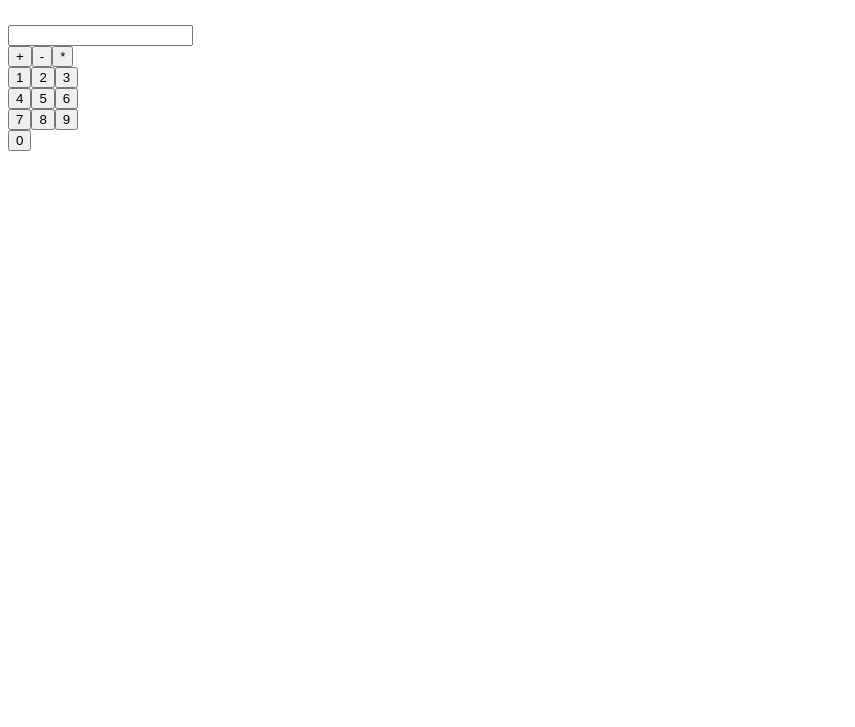
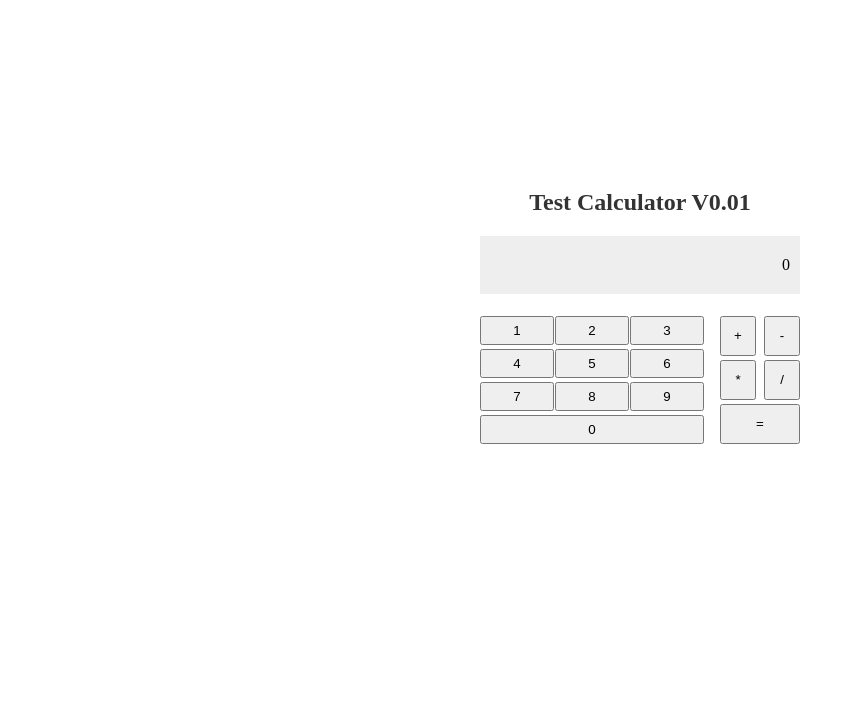
Before and after one commit to DeviAlex/calculator-lesson, a plain HTML site: page index.html in a window 1280 px wide. Shown: the part 73-800 px from the top of the page, without its empty margins (0-855 px from the left). Drawn offline with Linux system fonts and the light colour scheme.

Commit message:
update calculator

```diff
--- a/index.html
+++ b/index.html
@@ -7,18 +7,40 @@
     <title>Page Title</title>
     <meta name="viewport" content="width=device-width, initial-scale=1">
     <link rel="stylesheet" type="text/css" media="screen" href="main.css" />
-    <script src="main.js"></script>
-    <script>alert('Welcome to Test calculator V0.01 Developed by GA')</script>
 </head>
 <body>
-    <h1>Test Calculator V0.01</h1><br />
-    <form><input type="number" /><br />
-        <input type="button" value="+" /><input type="button" value="-" /><input type="button" value="*" /><br />
-        <input type="button" value="1" /><input type="button" value="2" /><input type="button" value="3" /><br />
-        <input type="button" value="4" /><input type="button" value="5" /><input type="button" value="6" /><br />
-        <input type="button" value="7" /><input type="button" value="8" /><input type="button" value="9" /><br />
-        <input type="button" value="0" /><br /></form>
-        <script src="main.js"></script>
+    <section class="main">
+        <h1 class="title title__main">Test Calculator V0.01</h1>
+        <main class="calculator" id="calculator">
+            <div class="calculator__current">
+                0
+            </div>
+            <div class="calculator__button">
+                <div class="calculator__controlls">
+                    <button>1</button>
+                    <button>2</button>
+                    <button>3</button>
+                    <button>4</button>
+                    <button>5</button>
+                    <button>6</button>
+                    <button>7</button>
+                    <button>8</button>
+                    <button>9</button>
+                    <button>0</button>
+                </div>
+                <div class="calculator__process">
+                    <button>+</button>
+                    <button>-</button>
+                    <button>*</button>
+                    <button>/</button>
+                    <button>=</button>
+                </div>
+            </div>
+        </main>
+    </section>
 
+    <script>
+
+    </script>
 </body>
 </html>
--- a/main.css
+++ b/main.css
@@ -0,0 +1,82 @@
+* {
+    margin: 0;
+    padding: 0;
+}
+
+.main {
+    display: flex;
+    flex-direction: column;
+    align-items: center;
+    justify-content: center;
+    min-height: 100vh;
+
+}
+
+.title {
+    font-size: 24px;
+    color: #333;
+}
+
+.calculator {
+    width: 320px;
+    display: flex;
+    justify-content: center;
+    flex-direction: column;
+    align-items: flex-start;
+    margin: 20px 0;
+}
+
+.calculator button {
+    cursor: pointer;
+}
+
+.calculator__current {
+    width: 100%;
+    background-color: #eee;
+    padding: 20px 10px;
+    text-align: right;
+    box-sizing: border-box;
+    margin: 0 0 20px;
+}
+
+.calculator__controlls {
+    display: flex;
+    flex-wrap: wrap;
+    justify-content: space-between;
+    align-items: center;
+    width: 70%;
+}
+
+.calculator__controlls button {
+    width: 33%;
+}
+
+.calculator__controlls button:last-child,
+.calculator__process button:last-child {
+    width: 100%;
+}
+
+.calculator__button {
+    width: 100%;
+    display: flex;
+    justify-content: space-between;
+}
+.calculator__process {
+    width: 25%;
+    display: flex;
+    justify-content: space-between;
+    flex-wrap: wrap;
+
+}
+.calculator__process button {
+    width: 45%;
+}
+
+
+
+.calculator__controlls button,
+.calculator__process button {
+    padding: 5px;
+    box-sizing: border-box;
+    margin: 2px 0;
+}
```
